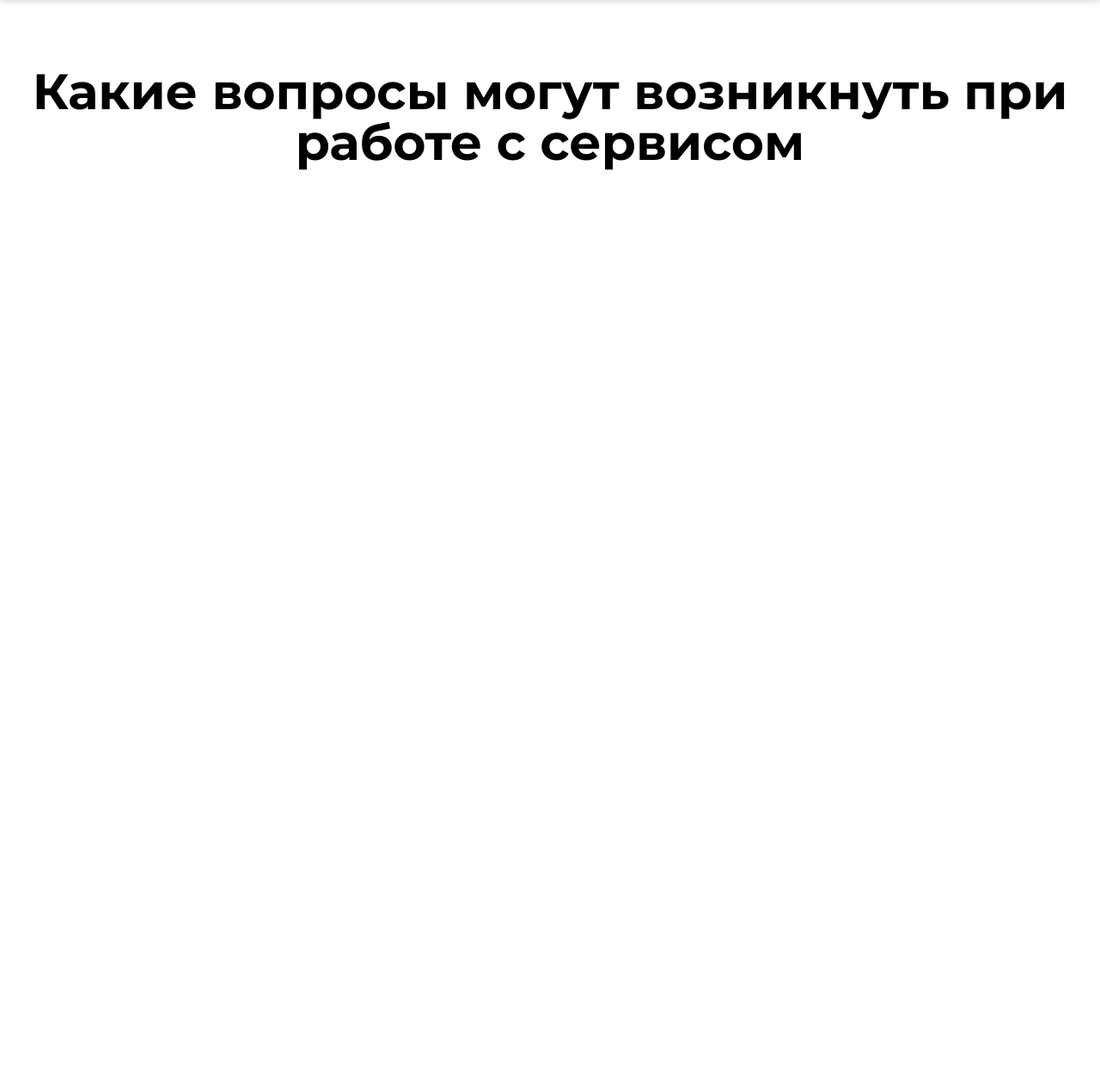
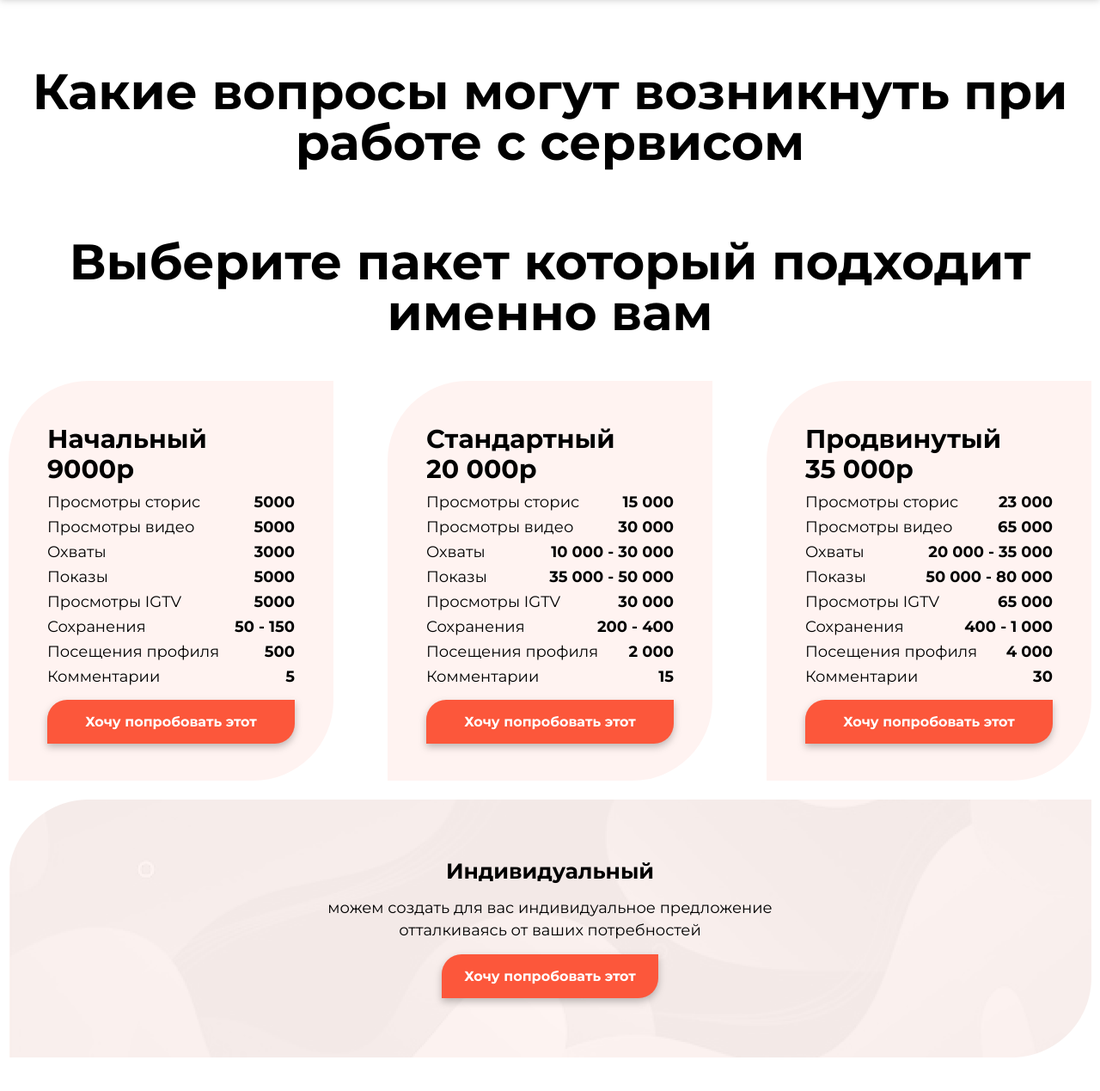
Before and after one commit to Galemanov/get-reach, a plain HTML site: page index.html in a window 1280 px wide. Shown: the part 4287-5556 px from the top of the page at 86% size. Before the commit the page ends 4562 px from the top, so only its background shows below. Drawn offline with Linux system fonts and the light colour scheme.

Commit message:
Created pricing section

```diff
--- /dev/null
+++ b/assets/style/components/pricing.scss
@@ -0,0 +1,64 @@
+@import "./variables.scss";
+
+.pricing__inner {
+    display: flex;
+    justify-content: space-between;
+    align-items: center;
+    flex-wrap: wrap;
+    margin-bottom: 20px;
+
+    .pricing__item {
+        background: $lightOrange;
+        border-radius: 93px 0px;
+        width: 30%;
+        padding: 43px 45px;
+
+        .pricing__title {
+            font-size: 30px;
+            line-height: 35px;
+            font-weight: bold;
+            margin: 7px 0;
+        }
+
+        .pricing__group {
+            div {
+                display: flex;
+                justify-content: space-between;
+                font-size: 18px;
+                line-height: 29px;
+            }
+        }
+
+        button {
+            width: 100%;
+            margin-top: 12px;
+        }
+    }
+}
+
+.individual__package {
+    background: url("/assets/img/individual__package.png") center no-repeat;
+    display: flex;
+    justify-content: center;
+
+    .individual__item {
+        display: flex;
+        align-items: center;
+        flex-direction: column;
+        width: 50%;
+        padding: 71px 0;
+
+        div {
+            font-weight: bold;
+            font-size: 25px;
+            line-height: 29px;
+        }
+
+        span {
+            font-size: 18px;
+            line-height: 26px;
+            text-align: center;
+            margin: 15px 0;
+        }
+    }
+}
--- a/assets/style/style.scss
+++ b/assets/style/style.scss
@@ -9,6 +9,7 @@
 @import "./components/security.scss";
 @import "./components/promotion.scss";
 @import "./components/reach.scss";
+@import "./components/pricing.scss";
 
 * {
     margin: 0;
--- a/index.html
+++ b/index.html
@@ -276,5 +276,74 @@
                 <h2>Какие вопросы могут возникнуть при работе с сервисом</h2>
             </div>
         </section>
+
+        <section class="pricing">
+            <h2>Выберите пакет который подходит именно вам</h2>
+            <div class="container">
+                <div class="pricing__inner">
+                    <div class="pricing__item">
+                        <div class="pricing__title">
+                            Начальный <br />
+                            9000р
+                        </div>
+                        <div class="pricing__group">
+                            <div>Просмотры сторис <b>5000</b></div>
+                            <div>Просмотры видео <b>5000</b></div>
+                            <div>Охваты <b>3000</b></div>
+                            <div>Показы <b>5000</b></div>
+                            <div>Просмотры IGTV <b>5000</b></div>
+                            <div>Сохранения <b>50 - 150</b></div>
+                            <div>Посещения профиля <b>500</b></div>
+                            <div>Комментарии <b>5</b></div>
+                            <button>Хочу попробовать этот</button>
+                        </div>
+                    </div>
+                    <div class="pricing__item">
+                        <div class="pricing__title">
+                            Стандартный <br />
+                            20 000р
+                        </div>
+                        <div class="pricing__group">
+                            <div>Просмотры сторис <b>15 000</b></div>
+                            <div>Просмотры видео <b>30 000</b></div>
+                            <div>Охваты <b>10 000 - 30 000</b></div>
+                            <div>Показы <b>35 000 - 50 000</b></div>
+                            <div>Просмотры IGTV <b>30 000</b></div>
+                            <div>Сохранения <b>200 - 400</b></div>
+                            <div>Посещения профиля <b>2 000</b></div>
+                            <div>Комментарии <b>15</b></div>
+                            <button>Хочу попробовать этот</button>
+                        </div>
+                    </div>
+                    <div class="pricing__item">
+                        <div class="pricing__title">
+                            Продвинутый <br />
+                            35 000р
+                        </div>
+                        <div class="pricing__group">
+                            <div>Просмотры сторис <b>23 000</b></div>
+                            <div>Просмотры видео <b>65 000</b></div>
+                            <div>Охваты <b>20 000 - 35 000</b></div>
+                            <div>Показы <b>50 000 - 80 000</b></div>
+                            <div>Просмотры IGTV <b>65 000</b></div>
+                            <div>Сохранения <b>400 - 1 000</b></div>
+                            <div>Посещения профиля <b>4 000</b></div>
+                            <div>Комментарии <b>30</b></div>
+                            <button>Хочу попробовать этот</button>
+                        </div>
+                    </div>
+                </div>
+                <div class="individual__package">
+                    <div class="individual__item">
+                        <div>Индивидуальный</div>
+                        <span>
+                            можем создать для вас индивидуальное предложение
+                            отталкиваясь от ваших потребностей
+                        </span>
+                        <button>Хочу попробовать этот</button>
+                    </div>
+                </div>
+            </div>
+        </section>
     </body>
 </html>
```
Also changed, not shown: assets/img/individual__package.png (added), assets/style/components/pricing.css (added), assets/style/style.css, 2 other files.
